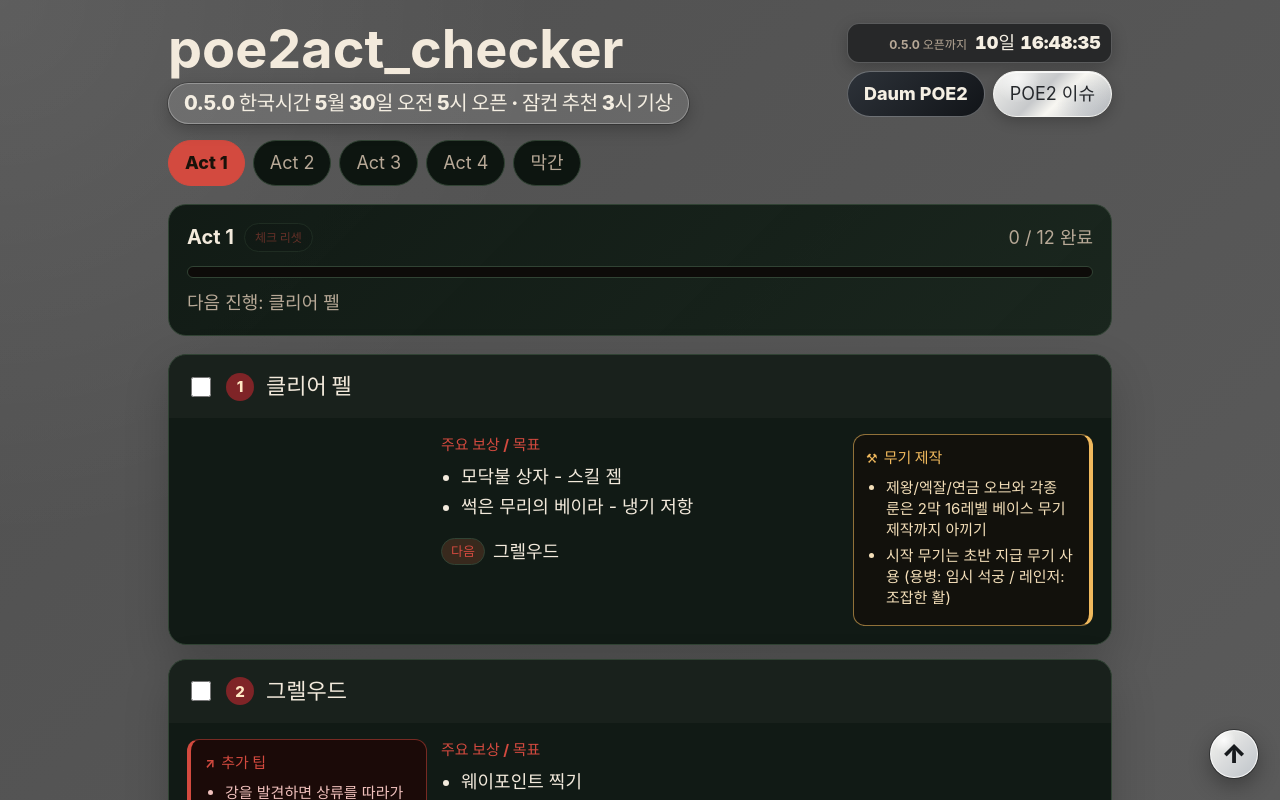
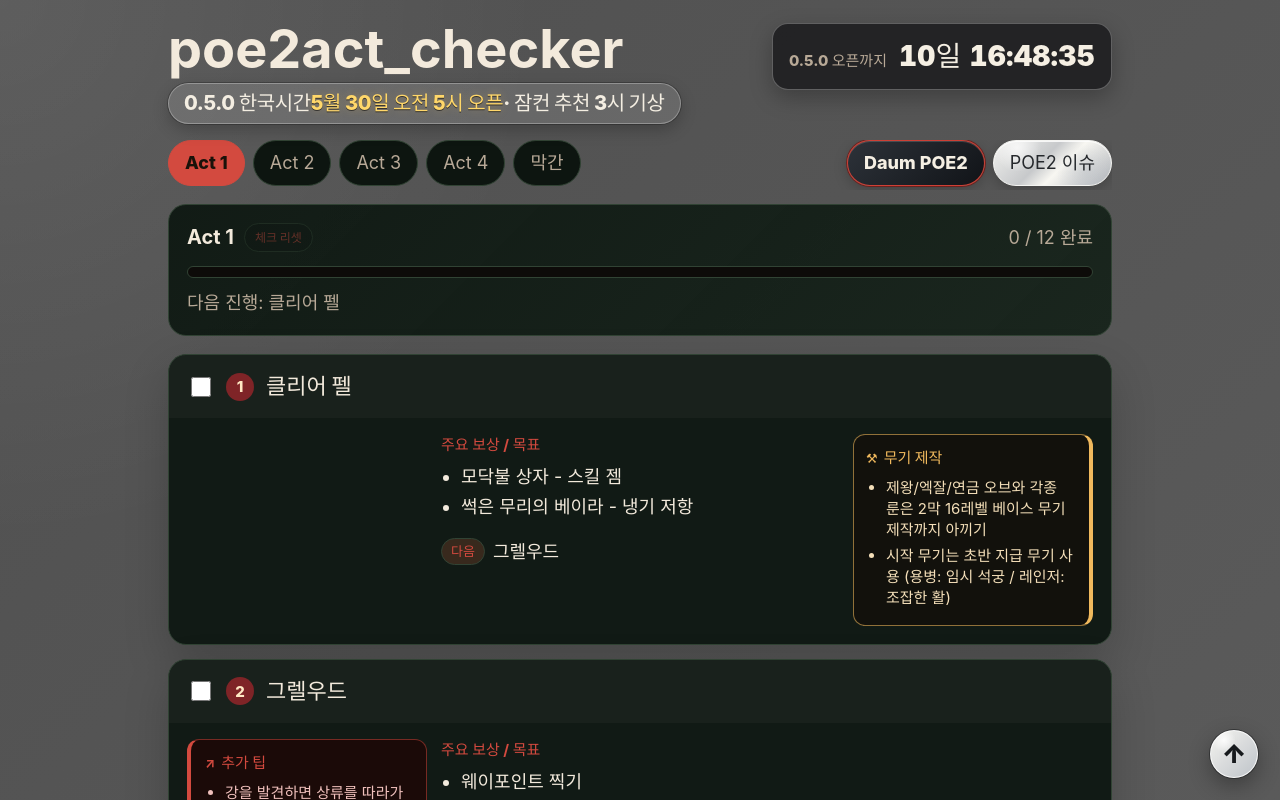
Before and after one commit to chrier/poe2act_checker, a React (Vite) app: page / in a window 1280 px wide. Shown: the top 800 px of the page. Built offline with nearby package versions, Linux system fonts and the light colour scheme.

Commit message:
Add issue article and adjust header actions

```diff
--- a/src/App.css
+++ b/src/App.css
@@ -158,6 +158,11 @@
   width: fit-content;
 }
 
+.launch-note span {
+  color: #ffd76a;
+  text-shadow: 0 1px 0 rgba(0, 0, 0, 0.55), 0 0 10px rgba(255, 194, 64, 0.28);
+}
+
 .eyebrow {
   color: var(--accent);
   font-size: 13px;
@@ -179,7 +184,7 @@
 }
 
 .act-tabs {
-  align-items: flex-start;
+  align-items: center;
   display: flex;
   gap: 8px;
   margin: 16px 0 14px;
@@ -218,26 +223,26 @@
 
 .launch-countdown {
   align-items: baseline;
-  background: rgba(12, 13, 15, 0.62);
-  border: 1px solid rgba(255, 255, 255, 0.24);
-  border-radius: 12px;
-  box-shadow: 0 5px 16px rgba(0, 0, 0, 0.22);
+  background: rgba(12, 13, 15, 0.68);
+  border: 1px solid rgba(255, 255, 255, 0.28);
+  border-radius: 16px;
+  box-shadow: 0 8px 22px rgba(0, 0, 0, 0.26);
   color: #f5efe3;
   display: flex;
-  gap: 8px;
+  gap: 12px;
   justify-content: flex-end;
-  padding: 6px 10px;
+  padding: 12px 16px;
   white-space: nowrap;
 }
 
 .launch-countdown span {
   color: var(--muted);
-  font-size: 12px;
-  font-weight: 700;
+  font-size: 15px;
+  font-weight: 800;
 }
 
 .launch-countdown strong {
-  font-size: 18px;
+  font-size: 28px;
   font-variant-numeric: tabular-nums;
   font-weight: 950;
   letter-spacing: 0.01em;
@@ -247,12 +252,17 @@
   display: flex;
   gap: 8px;
   justify-content: flex-end;
+  margin-left: auto;
 }
 
 .daum-home-link {
   background:
     linear-gradient(135deg, #2d3239 0%, #111418 100%);
-  border-color: rgba(255, 255, 255, 0.32);
+  border-color: rgba(221, 67, 55, 0.92);
+  box-shadow:
+    inset 0 1px 0 rgba(255, 255, 255, 0.16),
+    0 0 0 1px rgba(120, 18, 14, 0.7),
+    0 4px 14px rgba(0, 0, 0, 0.22);
   color: #f5efe3;
   font-weight: 850;
 }
@@ -981,6 +991,7 @@
 
   .top-action-buttons {
     justify-content: flex-start;
+    margin-left: 0;
   }
 
   .issue-search {
--- a/src/App.tsx
+++ b/src/App.tsx
@@ -105,7 +105,10 @@
   const currentGuide = actGuides.find((guide) => guide.act === activeAct) ?? actGuides[0]
   const completedCount = currentGuide.steps.filter((step) => completedSteps.has(step.id)).length
   const progressPercent = Math.round((completedCount / currentGuide.steps.length) * 100)
-  const visibleIssueItems = useMemo(() => issueItems.filter((issue) => !issue.hidden), [])
+  const visibleIssueItems = useMemo(
+    () => issueItems.filter((issue) => !issue.hidden).sort((a, b) => b.issueNumber - a.issueNumber),
+    [],
+  )
   const issueTabCounts = useMemo(
     () =>
       ISSUE_TABS.reduce<Record<IssueTab, number>>(
@@ -166,24 +169,14 @@
         <div className="header-title-row">
           <div className="header-title-copy">
             <h1>poe2act_checker</h1>
-            <p className="launch-note">0.5.0 한국시간 5월 30일 오전 5시 오픈 · 잠컨 추천 3시 기상</p>
+            <p className="launch-note">
+              0.5.0 한국시간 <span>5월 30일 오전 5시 오픈</span> · 잠컨 추천 3시 기상
+            </p>
           </div>
-          <div className="top-action-panel" aria-label="POE2 바로가기와 오픈 카운트다운">
+          <div className="top-action-panel" aria-label="POE2 오픈 카운트다운">
             <div className="launch-countdown">
               <span>0.5.0 오픈까지</span>
               <strong>{formatLaunchRemaining(now)}</strong>
-            </div>
-            <div className="top-action-buttons">
-              <a className="daum-home-link" href={DAUM_POE2_URL} rel="noreferrer" target="_blank">
-                Daum POE2
-              </a>
-              <button
-                className={activeView === 'issues' ? 'issue-tab active' : 'issue-tab'}
-                onClick={() => setActiveView('issues')}
-                type="button"
-              >
-                POE2 이슈
-              </button>
             </div>
           </div>
         </div>
@@ -203,6 +196,18 @@
             {guide.title}
           </button>
         ))}
+        <div className="top-action-buttons" aria-label="POE2 바로가기와 이슈 페이지">
+          <a className="daum-home-link" href={DAUM_POE2_URL} rel="noreferrer" target="_blank">
+            Daum POE2
+          </a>
+          <button
+            className={activeView === 'issues' ? 'issue-tab active' : 'issue-tab'}
+            onClick={() => setActiveView('issues')}
+            type="button"
+          >
+            POE2 이슈
+          </button>
+        </div>
       </nav>
 
       {activeView === 'checklist' ? (
--- a/src/data/issues.ts
+++ b/src/data/issues.ts
@@ -223,8 +223,29 @@
     tags: ['Return of the Ancients', 'The Auspex', 'Facebreaker', '고유 아이템', '빌드 메타'],
   },
   {
+    id: 'dcinside-mageblood-aldur-warrior-charm-mod',
+    issueNumber: 9,
+    category: '잡똥글',
+    issueTab: '잡똥글',
+    title: '디바인 소모 마피 옵션 아직도 모르겠어??',
+    quote: '“장착된 호신부 (2-4)개가 알두르의 10293번째 전사에 의해 보호됨 이거임”',
+    summary:
+      'DCInside 패스 오브 엑자일 갤러리의 짧은 정보성/잡담 글입니다. 마피 관련 옵션으로 보이는 문구를 “장착된 호신부 (2-4)개가 알두르의 10293번째 전사에 의해 보호됨”이라고 특정해 공유한 내용입니다.',
+    summaryMarkdown:
+      '## 핵심 내용\n' +
+      '- 글쓴이는 디바인 소모 마피 옵션으로 보이는 문구를 짧게 공유했습니다.\n' +
+      '- 확인 대상 문구는 “장착된 호신부 (2-4)개가 알두르의 10293번째 전사에 의해 보호됨”입니다.\n' +
+      '- 상세 검증 글이라기보다는 옵션 확인용 짧은 커뮤니티 메모로 분류합니다.',
+    sourceName: 'DCInside 패스 오브 엑자일 마이너 갤러리',
+    sourceUrl: 'https://gall.dcinside.com/pathofexile/1211190',
+    sourceType: 'article',
+    status: '확인 필요',
+    publishedAt: '2026-05-18 11:16:33',
+    tags: ['마피', '호신부', '디바인', '옵션', '커뮤니티 잡글'],
+  },
+  {
     id: 'issue-page-guide',
-    issueNumber: 9,
+    issueNumber: 999,
     category: '운영 메모',
     issueTab: '이슈',
     title: 'POE2 이슈 탭 사용 방식',
```
